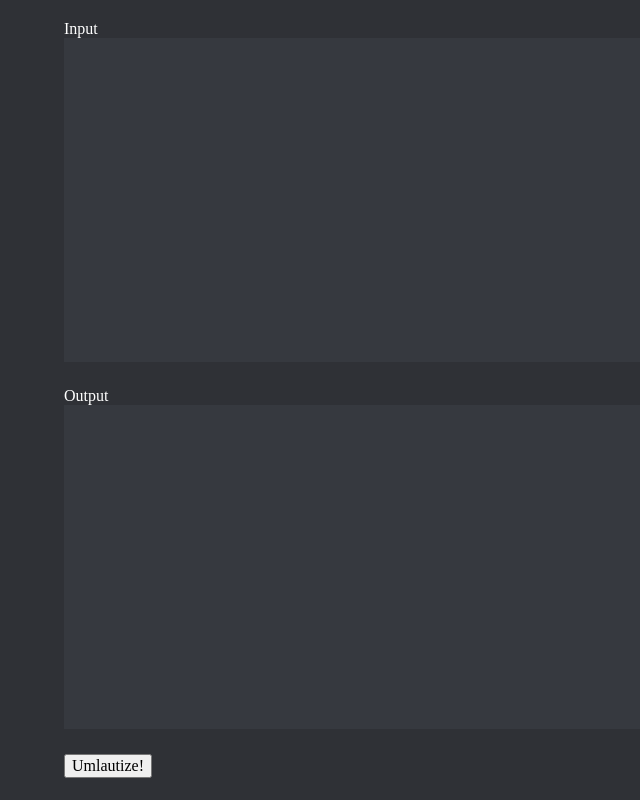
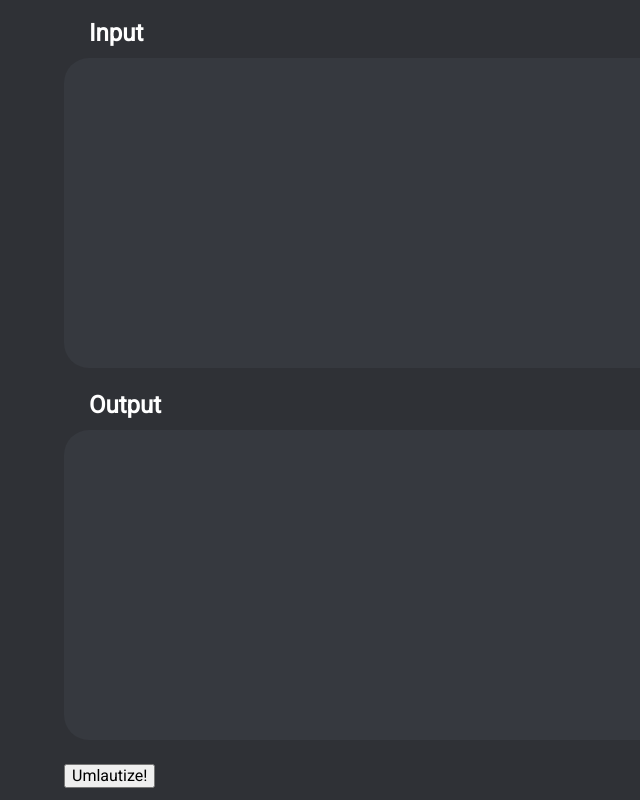
Before and after one commit to timometin/umlautizer, a React (Create React App) app: page / in a window 1280 px wide. Shown: the whole page, without its empty margins (0-640 px from the left). Built offline with nearby package versions, Linux system fonts and the light colour scheme.

Commit message:
Add more styling

```diff
--- a/src/index.css
+++ b/src/index.css
@@ -1,34 +1,67 @@
 @import url('https://fonts.googleapis.com/css2?family=Roboto&display=swap');
 
+:root {
+  --background: #2F3136;
+  --background-light: #36393F;
+  --background-lighter: #42454D;
+  --btn-primary: rgb(46, 184, 46);
+  --btn-secondary: rgb(10, 10, 177);
+}
+
 html {
-  background-color: #2F3136;
+  background-color: var(--background);
+  font-family: "Roboto", sans-serif;
   color: white;
 }
-
-label {
+form label {
   display: block;
+  padding: 0px 25px 0px 25px;
+  margin: 0px 0px 10px 0px;
+  font-size: 24px;
+  font-weight: bold;
 }
-
-textarea {
-  font-weight: bold;
-  font-size: 22;
-  font-family: 'Roboto', sans-serif;
+form textarea {
+  padding: 15px;
+  border-radius: 25px;
   resize: none;
   border: none;
-  background-color: #36393F;
   color: white;
   width: 100%;
-  height: 40vh;
+  height: 35vh;
+  font-size: 22px;
+  background-color: var(--background-light);
+  transition: background-color 500ms;
 }
-textarea:focus {
-  outline-color: #6A6F7A;
-  outline-style: dashed;
+form textarea:focus {
+  outline-style: none;
+  background-color: var(--background-lighter);
 }
-
+button.btn {
+  border-radius: 4px;
+  border: none;
+  font-weight: bold;
+  font-size: 22px;
+  color: white;
+  background-color: gray;
+  transition: opacity 200ms;
+  padding: 5px 5px;
+}
+button.btn.btn-primary {
+  background-color: var(--btn-primary);
+}
+button.btn.btn-secondary {
+  background-color: var(--btn-secondary);
+}
+button.btn:disabled {
+  opacity: 25%;
+}
 .App {
   margin: 0vw 5vw 0vw 5vw;
 }
-
 .textfield {
   margin: 20px 0px 20px 0px;
 }
+
+#firstbtn {
+  margin: 0px 25px 0px 25px;
+}
```
